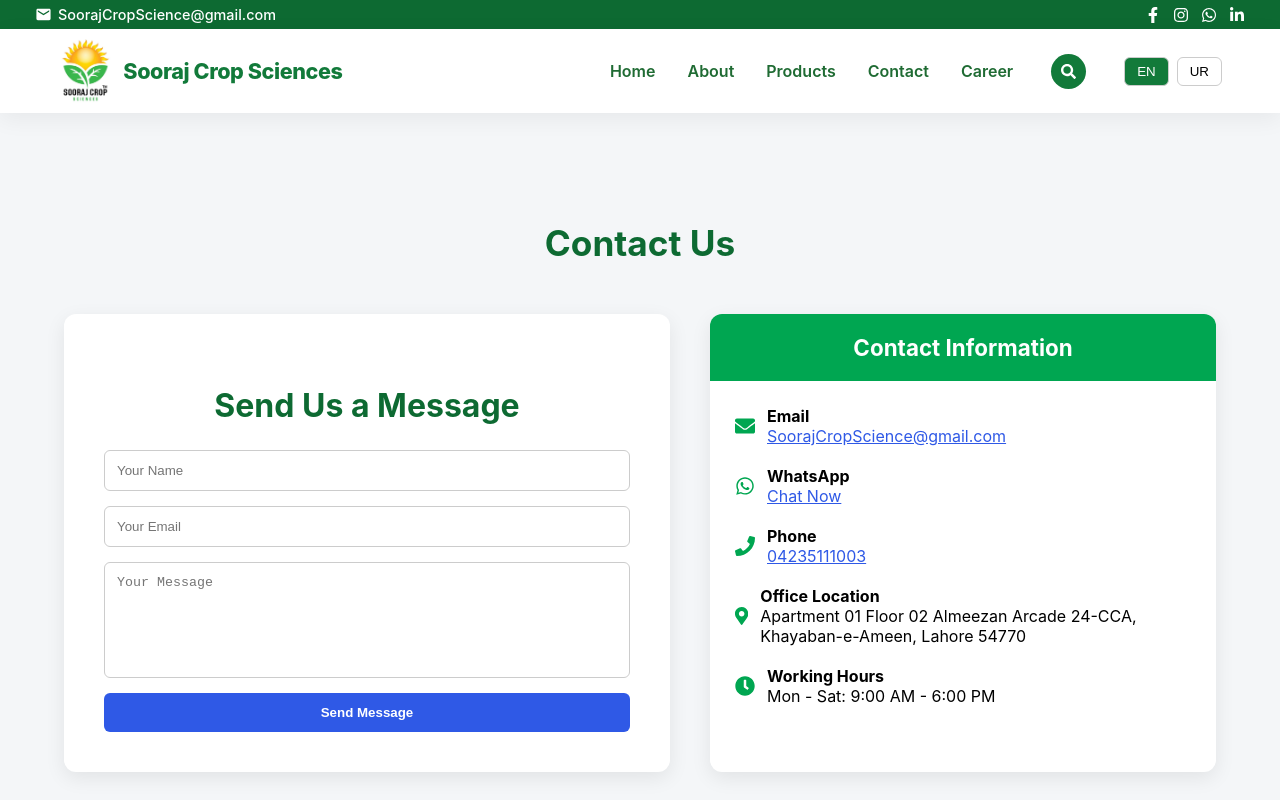
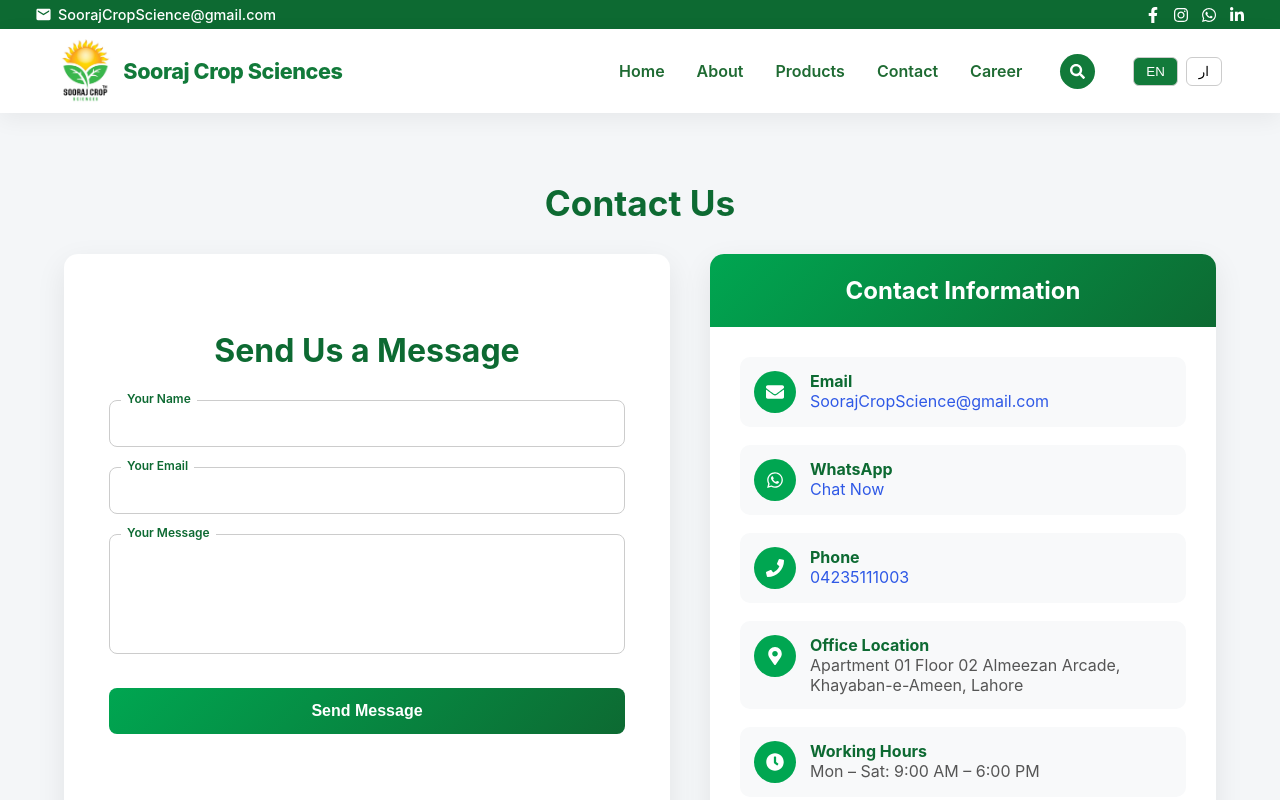
Before and after one commit to iamna122/sooraj-crop-sciences, a React (Create React App) app: page /Contact in a window 1280 px wide. Shown: the top 800 px of the page. Built offline with nearby package versions, Linux system fonts and the light colour scheme; the HTML template or start-up script is replaced by a standard one.

Commit message:
update the contact pages as in language

```diff
--- a/src/components/LanguageToggle.jsx
+++ b/src/components/LanguageToggle.jsx
@@ -31,7 +31,7 @@
           cursor: "pointer",
         }}
       >
-        UR
+        ار
       </button>
     </div>
   );
--- a/src/locales/en.json
+++ b/src/locales/en.json
@@ -91,9 +91,19 @@
   "email": "Your Email",
   "message": "Your Message",
   "send": "Send Message",
-  "location": "Our Office Location",
-  "thankYou": "Thank you, {{name}}! Your message has been sent."
-},
+  "thankYou": "Thank you, {{name}}! Your message has been sent.",
+
+  "infoTitle": "Contact Information",
+  "emailLabel": "Email",
+  "whatsapp": "WhatsApp",
+  "chatNow": "Chat Now",
+  "phone": "Phone",
+  "office": "Office Location",
+  "address": "Apartment 01 Floor 02 Almeezan Arcade, Khayaban-e-Ameen, Lahore",
+  "hours": "Working Hours",
+  "timing": "Mon – Sat: 9:00 AM – 6:00 PM"
+}
+,
 "career": {
   "heroTitle": "Be part of our mission",
   "heroText": "At Sooraj Crop Sciences, we empower farmers with innovation. Join our mission to improve agriculture with sustainable crop solutions.",
--- a/src/locales/ur.json
+++ b/src/locales/ur.json
@@ -91,9 +91,19 @@
   "email": "آپ کا ای میل",
   "message": "آپ کا پیغام",
   "send": "پیغام بھیجیں",
-  "location": "ہمارے دفتر کا مقام",
-  "thankYou": "شکریہ {{name}}! آپ کا پیغام موصول ہو گیا ہے۔"
-},
+  "thankYou": "شکریہ {{name}}! آپ کا پیغام موصول ہو گیا ہے۔",
+
+  "infoTitle": "رابطے کی معلومات",
+  "emailLabel": "ای میل",
+  "whatsapp": "واٹس ایپ",
+  "chatNow": "چیٹ کریں",
+  "phone": "فون",
+  "office": "دفتر کا پتہ",
+  "address": "اپارٹمنٹ 01 فلور 02، المیزان آرکیڈ، خیابانِ امین، لاہور",
+  "hours": "اوقاتِ کار",
+  "timing": "پیر تا ہفتہ: صبح 9 بجے سے شام 6 بجے تک"
+}
+,
 "career": {
   "heroTitle": "ہمارے مشن کا حصہ بنیں",
   "heroText": "سورج کراپ سائنسز میں ہم کسانوں کو جدت کے ساتھ بااختیار بناتے ہیں۔ پائیدار زرعی حل کے ذریعے زراعت کو بہتر بنانے کے ہمارے مشن میں شامل ہوں۔",
--- a/src/pages/Contact.jsx
+++ b/src/pages/Contact.jsx
@@ -1,171 +1,41 @@
-// import React, { useState } from "react";
-// import { useTranslation } from "react-i18next";
-// import contactImg from "../assets/products/NIPA.jpg";
+import React, { useState } from "react";
+import { useTranslation } from "react-i18next";
+import {
+  FaEnvelope,
+  FaWhatsapp,
+  FaPhone,
+  FaMapMarkerAlt,
+  FaClock,
+} from "react-icons/fa";
 
-// export default function Contact() {
-//   const { t } = useTranslation();
+/* ================= STYLES ================= */
 
-//   const [formData, setFormData] = useState({
-//     name: "",
-//     email: "",
-//     message: "",
-//   });
+const inputStyle = {
+  width: "100%",
+  padding: "14px 12px",
+  borderRadius: "8px",
+  border: "1px solid #ccc",
+  outline: "none",
+  fontSize: "0.95rem",
+  backgroundColor: "#fff",
+};
 
-//   const handleChange = (e) => {
-//     const { name, value } = e.target;
-//     setFormData((prev) => ({ ...prev, [name]: value }));
-//   };
+const labelStyle = {
+  position: "absolute",
+  top: "-9px",
+  left: "12px",
+  background: "#fff",
+  padding: "0 6px",
+  fontSize: "0.75rem",
+  color: "#0d6a32",
+  fontWeight: "600",
+};
 
-//   const handleSubmit = (e) => {
-//     e.preventDefault();
-//     alert(t("contact.thankYou", { name: formData.name }));
-//     setFormData({ name: "", email: "", message: "" });
-//   };
-
-//   return (
-//     <section
-//       style={{
-//         padding: "60px 5%",
-//         backgroundColor: "#f7f9f8",
-//       }}
-//     >
-//       <h2
-//         style={{
-//           color: "#127a3a",
-//           marginBottom: "40px",
-//           textAlign: "center",
-//           fontSize: "2rem",
-//           fontWeight: "bold",
-//         }}
-//       >
-//         {t("contact.title")}
-//       </h2>
-
-//       <div
-//         style={{
-//           display: "flex",
-//           flexWrap: "wrap",
-//           alignItems: "center",
-//           justifyContent: "center",
-//           gap: "40px",
-//         }}
-//       >
-//         <div
-//           style={{
-//             flex: "1 1 400px",
-//             textAlign: "center",
-//           }}
-//         >
-//           <img
-//             src={contactImg}
-//             alt="Contact Us"
-//             style={{
-//               width: "100%",
-//               maxWidth: "500px",
-//               borderRadius: "12px",
-//               boxShadow: "0 4px 15px rgba(0,0,0,0.1)",
-//             }}
-//           />
-//         </div>
-
-//         <div
-//           style={{
-//             flex: "1 1 400px",
-//             background: "white",
-//             padding: "30px",
-//             borderRadius: "12px",
-//             boxShadow: "0 4px 10px rgba(0,0,0,0.1)",
-//           }}
-//         >
-//           <h2
-//             style={{
-//               color: "#127a3a",
-//               marginBottom: "20px",
-//               textAlign: "center",
-//             }}
-//           >
-//             {t("contact.sendMessage")}
-//           </h2>
-
-//           <form
-//             onSubmit={handleSubmit}
-//             style={{
-//               display: "flex",
-//               flexDirection: "column",
-//               gap: "15px",
-//             }}
-//           >
-//             <input
-//               type="text"
-//               name="name"
-//               placeholder={t("contact.name")}
-//               value={formData.name}
-//               onChange={handleChange}
-//               required
-//             />
-
-//             <input
-//               type="email"
-//               name="email"
-//               placeholder={t("contact.email")}
-//               value={formData.email}
-//               onChange={handleChange}
-//               required
-//             />
-
-//             <textarea
-//               name="message"
-//               placeholder={t("contact.message")}
-//               rows="5"
-//               value={formData.message}
-//               onChange={handleChange}
-//               required
-//             />
-
-//             <button type="submit">
-//               {t("contact.send")}
-//             </button>
-//           </form>
-//         </div>
-//       </div>
-
-//       <div
-//         style={{
-//           marginTop: "60px",
-//           textAlign: "center",
-//         }}
-//       >
-//         <h3
-//           style={{
-//             color: "#127a3a",
-//             marginBottom: "20px",
-//             fontSize: "1.5rem",
-//           }}
-//         >
-//           {t("contact.location")}
-//         </h3>
-
-//         <iframe
-//           title="office-map"
-//           src="https://www.google.com/maps/embed?pb=!1m18!1m12!1m3!1d26884.02493846678!2d74.24503060741358!3d31.384411034262236!2m3!1f0!2f0!3f0!3m2!1i1024!2i768!4f13.1!3m3!1m2!1s0x391907eecc85c783%3A0xaa4ebaade9463825!2sSooraj%20Crop%20Sciences!5e1!3m2!1sen!2s!4v1762350948029!5m2!1sen!2s"
-//           width="100%"
-//           height="500"
-//           style={{
-//             border: 0,
-//             borderRadius: "12px",
-//             boxShadow: "0 4px 12px rgba(0,0,0,0.1)",
-//           }}
-//           allowFullScreen=""
-//           loading="lazy"
-//         ></iframe>
-//       </div>
-//     </section>
-//   );
-// }
-import React, { useState } from "react";
-import { FaEnvelope, FaWhatsapp, FaPhone, FaMapMarkerAlt, FaClock } from "react-icons/fa";
+/* ================= COMPONENT ================= */
 
 export default function Contact() {
+  const { t } = useTranslation();
+
   const [formData, setFormData] = useState({
     name: "",
     email: "",
@@ -179,28 +49,29 @@
 
   const handleSubmit = (e) => {
     e.preventDefault();
-    alert(`Thank you, ${formData.name}! Your message has been sent.`);
+    alert(t("contact.thankYou", { name: formData.name }));
     setFormData({ name: "", email: "", message: "" });
   };
 
   return (
     <section
       style={{
-        padding: "80px 5%",
+        padding: "40px 5% 80px",
         backgroundColor: "#f4f6f8",
         minHeight: "100vh",
       }}
     >
+      {/* TITLE */}
       <h2
         style={{
           color: "#0d6a32",
           textAlign: "center",
           fontSize: "2.2rem",
           fontWeight: "700",
-          marginBottom: "50px",
+          marginBottom: "30px",
         }}
       >
-        Contact Us
+        {t("contact.title")}
       </h2>
 
       <div
@@ -211,212 +82,224 @@
           gap: "40px",
         }}
       >
-        {/* ---------------- Left: Form ---------------- */}
+        {/* ================= FORM ================= */}
         <div
           style={{
             flex: "1 1 450px",
             background: "#ffffff",
-            padding: "40px",
-            borderRadius: "12px",
-            boxShadow: "0 6px 20px rgba(0,0,0,0.08)",
+            padding: "45px",
+            borderRadius: "14px",
+            boxShadow: "0 10px 30px rgba(0,0,0,0.08)",
           }}
         >
           <h3
             style={{
               color: "#0d6a32",
-              marginBottom: "25px",
+              marginBottom: "30px",
               fontSize: "2rem",
-              fontWeight: "bold",
+              fontWeight: "700",
               textAlign: "center",
             }}
           >
-            Send Us a Message
+            {t("contact.sendMessage")}
           </h3>
 
           <form
             onSubmit={handleSubmit}
-            style={{ display: "flex", flexDirection: "column", gap: "15px" }}
+            style={{ display: "flex", flexDirection: "column", gap: "20px" }}
           >
+            <div style={{ position: "relative" }}>
               <input
                 type="text"
                 name="name"
-              placeholder="Your Name"
                 value={formData.name}
                 onChange={handleChange}
                 required
-              style={{
-                padding: "12px",
-                borderRadius: "6px",
-                border: "1px solid #ccc",
-                outline: "none",
-              }}
+                placeholder=" "
+                style={inputStyle}
               />
+              <label style={labelStyle}>{t("contact.name")}</label>
+            </div>
+
+            <div style={{ position: "relative" }}>
               <input
                 type="email"
                 name="email"
-              placeholder="Your Email"
                 value={formData.email}
                 onChange={handleChange}
                 required
-              style={{
-                padding: "12px",
-                borderRadius: "6px",
-                border: "1px solid #ccc",
-                outline: "none",
-              }}
+                placeholder=" "
+                style={inputStyle}
               />
+              <label style={labelStyle}>{t("contact.email")}</label>
+            </div>
+
+            <div style={{ position: "relative" }}>
               <textarea
                 name="message"
-              placeholder="Your Message"
-              rows="6"
+                rows="5"
                 value={formData.message}
                 onChange={handleChange}
                 required
-              style={{
-                padding: "12px",
-                borderRadius: "6px",
-                border: "1px solid #ccc",
-                resize: "none",
-                outline: "none",
-              }}
+                placeholder=" "
+                style={{ ...inputStyle, resize: "none" }}
               />
+              <label style={labelStyle}>{t("contact.message")}</label>
+            </div>
+
             <button
               type="submit"
               style={{
-                backgroundColor: "#2F59E6",
-                color: "white",
+                marginTop: "10px",
+                background: "linear-gradient(135deg, #00A651, #0d6a32)",
+                color: "#fff",
                 border: "none",
-                padding: "12px",
-                borderRadius: "6px",
-                fontWeight: "bold",
+                padding: "14px",
+                borderRadius: "8px",
+                fontSize: "1rem",
+                fontWeight: "700",
                 cursor: "pointer",
                 transition: "0.3s ease",
               }}
-              onMouseOver={(e) => (e.target.style.backgroundColor = "#1f3ea0")}
-              onMouseOut={(e) => (e.target.style.backgroundColor = "#2F59E6")}
+              onMouseOver={(e) => (e.target.style.opacity = "0.9")}
+              onMouseOut={(e) => (e.target.style.opacity = "1")}
             >
-              Send Message
+              {t("contact.send")}
             </button>
           </form>
         </div>
 
-        {/* ---------------- Right: Contact Info Container ---------------- */}
+        {/* ================= CONTACT INFO ================= */}
         <div
           style={{
             flex: "1 1 350px",
             backgroundColor: "#ffffff",
-            borderRadius: "12px",
-            boxShadow: "0 6px 20px rgba(0,0,0,0.08)",
-            display: "flex",
-            flexDirection: "column",
+            borderRadius: "14px",
+            boxShadow: "0 10px 30px rgba(0,0,0,0.08)",
             overflow: "hidden",
           }}
         >
-          {/* Header */}
           <div
             style={{
-              backgroundColor: "#00A651",
-              padding: "20px",
-              color: "white",
+              background: "linear-gradient(135deg, #00A651, #0d6a32)",
+              padding: "22px",
+              color: "#ffffff",
               fontWeight: "700",
-              fontSize: "1.4rem",
+              fontSize: "1.5rem",
               textAlign: "center",
             }}
           >
-            Contact Information
+            {t("contact.infoTitle")}
           </div>
 
-          {/* Info Items */}
-          <div style={{ padding: "25px", display: "flex", flexDirection: "column", gap: "20px" }}>
-            {/* Email */}
-            <div style={{ display: "flex", alignItems: "center", gap: "12px" }}>
-              <FaEnvelope size={20} color="#00A651" />
-              <div>
-                <strong>Email</strong>
-                <br />
-                <a
-                  href="mailto:SoorajCropScience@gmail.com"
-                  style={{ color: "#2F59E6", textDecoration: "underline" }}
+          <div
+            style={{
+              padding: "30px",
+              display: "flex",
+              flexDirection: "column",
+              gap: "18px",
+            }}
           >
-                  SoorajCropScience@gmail.com
-                </a>
-              </div>
-            </div>
+            <Info
+              icon={<FaEnvelope />}
+              title={t("contact.emailLabel")}
+              value="SoorajCropScience@gmail.com"
+              link="mailto:SoorajCropScience@gmail.com"
+            />
 
-            {/* WhatsApp */}
-            <div style={{ display: "flex", alignItems: "center", gap: "12px" }}>
-              <FaWhatsapp size={20} color="#00A651" />
-              <div>
-                <strong>WhatsApp</strong>
-                <br />
-                <a
-                  href="https://wa.me/04235111003"
-                  target="_blank"
-                  rel="noreferrer"
-                  style={{ color: "#2F59E6", textDecoration: "underline" }}
-                >
-                  Chat Now
-                </a>
-              </div>
-            </div>
+            <Info
+              icon={<FaWhatsapp />}
+              title={t("contact.whatsapp")}
+              value={t("contact.chatNow")}
+              link="https://wa.me/924235111003"
+            />
 
-            {/* Phone */}
-            <div style={{ display: "flex", alignItems: "center", gap: "12px" }}>
-              <FaPhone size={20} color="#00A651" />
-              <div>
-                <strong>Phone</strong>
-                <br />
-                <a href="tel:04235111003" style={{ color: "#2F59E6", textDecoration: "underline" }}>
-                 04235111003
-                </a>
-              </div>
-            </div>
+            <Info
+              icon={<FaPhone />}
+              title={t("contact.phone")}
+              value="04235111003"
+              link="tel:04235111003"
+            />
 
-            {/* Location */}
-            <div style={{ display: "flex", alignItems: "center", gap: "12px" }}>
-              <FaMapMarkerAlt size={20} color="#00A651" />
-              <div>
-                <strong>Office Location</strong>
-                <br />
-                  Apartment 01 Floor 02 Almeezan Arcade 24-CCA, Khayaban-e-Ameen, Lahore 54770
-              </div>
-            </div>
+            <Info
+              icon={<FaMapMarkerAlt />}
+              title={t("contact.office")}
+              value={t("contact.address")}
+            />
 
-            {/* Working Hours */}
-            <div style={{ display: "flex", alignItems: "center", gap: "12px" }}>
-              <FaClock size={20} color="#00A651" />
-              <div>
-                <strong>Working Hours</strong>
-                <br />
-                Mon - Sat: 9:00 AM - 6:00 PM
-              </div>
-            </div>
+            <Info
+              icon={<FaClock />}
+              title={t("contact.hours")}
+              value={t("contact.timing")}
+            />
           </div>
         </div>
       </div>
 
-      {/* ---------------- Map Section ---------------- */}
-      <div
-        style={{
-          marginTop: "60px",
-          display: "flex",
-          justifyContent: "center",
-        }}
-      >
+      {/* ================= MAP ================= */}
+      <div style={{ marginTop: "60px", textAlign: "center" }}>
         <iframe
           title="office-map"
           src="https://www.google.com/maps/embed?pb=!1m18!1m12!1m3!1d26884.02493846678!2d74.24503060741358!3d31.384411034262236!2m3!1f0!2f0!3f0!3m2!1i1024!2i768!4f13.1!3m3!1m2!1s0x391907eecc85c783%3A0xaa4ebaade9463825!2sSooraj%20Crop%20Sciences!5e1!3m2!1sen!2s!4v1762350948029!5m2!1sen!2s"
-          width="1250"
+          width="100%"
           height="350"
           style={{
             border: 0,
             borderRadius: "12px",
             boxShadow: "0 4px 12px rgba(0,0,0,0.1)",
           }}
-          allowFullScreen=""
           loading="lazy"
-        ></iframe>
+        />
       </div>
     </section>
   );
 }
+
+/* ================= INFO ITEM ================= */
+
+function Info({ icon, title, value, link }) {
+  return (
+    <div
+      style={{
+        display: "flex",
+        gap: "14px",
+        padding: "14px",
+        borderRadius: "10px",
+        background: "#f8f9fa",
+      }}
+    >
+      <div
+        style={{
+          minWidth: "42px",
+          height: "42px",
+          borderRadius: "50%",
+          backgroundColor: "#00A651",
+          color: "#fff",
+          display: "flex",
+          alignItems: "center",
+          justifyContent: "center",
+          fontSize: "18px",
+        }}
+      >
+        {icon}
+      </div>
+
+      <div>
+        <div style={{ fontWeight: "700", color: "#0d6a32" }}>{title}</div>
+
+        {link ? (
+          <a
+            href={link}
+            target="_blank"
+            rel="noreferrer"
+            style={{ color: "#2F59E6", textDecoration: "none" }}
+          >
+            {value}
+          </a>
+        ) : (
+          <div style={{ color: "#555" }}>{value}</div>
+        )}
+      </div>
+    </div>
+  );
+}
```
Lines whose indentation alone changed are shown as unchanged.
